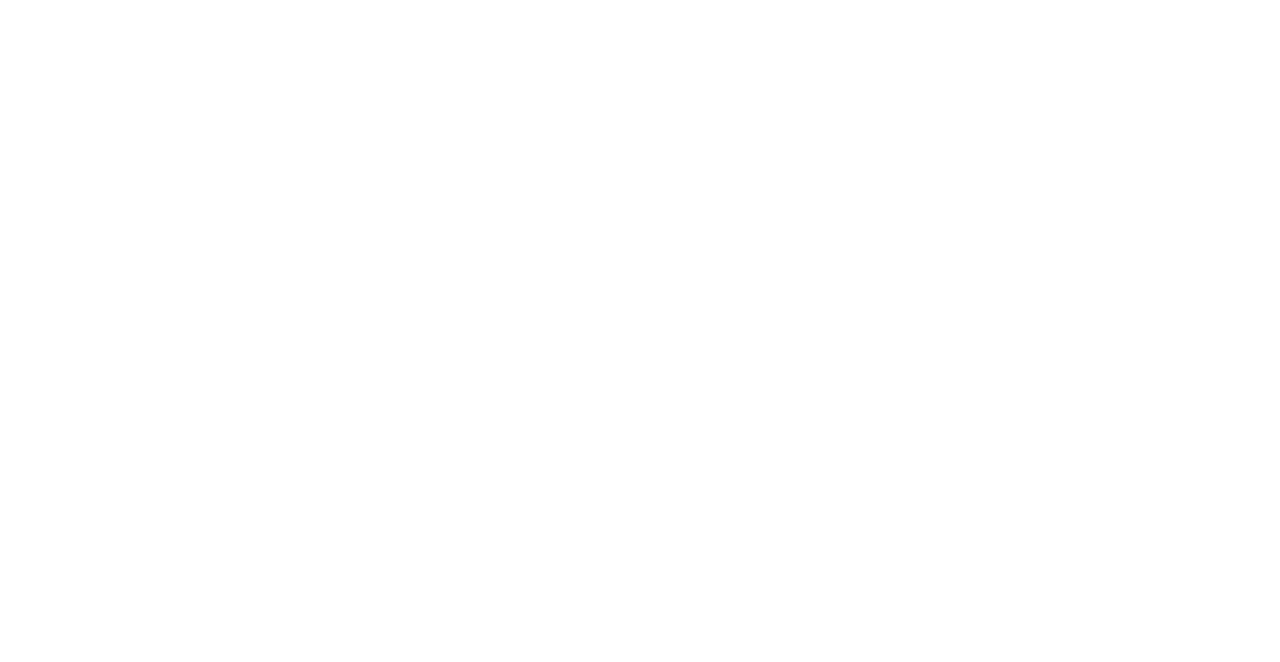
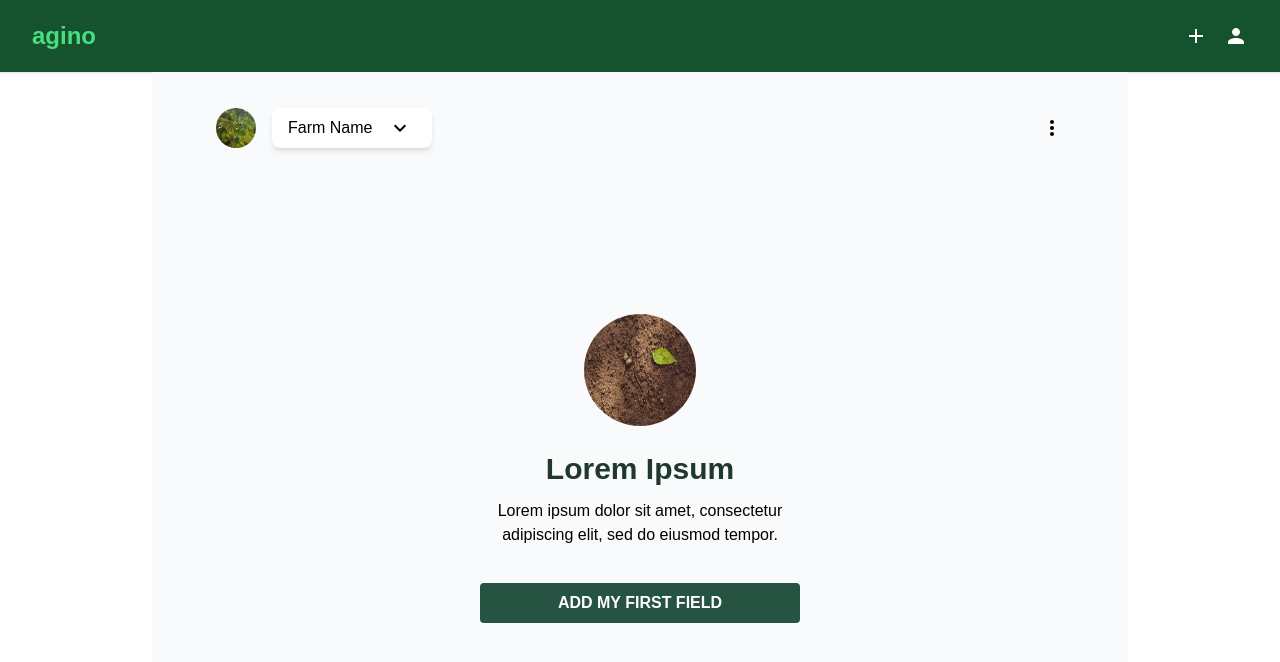
Before and after one commit to kidussintayehu/Farm-Advisor-Web, a React (Create React App) app: page /addfield in a window 1280 px wide. Before the commit this address had no page. Shown: the top 662 px of the page. Built offline with nearby package versions, Linux system fonts and the light colour scheme.

Commit message:
desktop-6 added

```diff
--- a/src/App.js
+++ b/src/App.js
@@ -7,6 +7,8 @@
 } from "react-router-dom";
 import Field from './Pages/Field/Field';
 import Welcome from './Pages/Welcome/Welcome';
+import Addfield from './Pages/Addfield/Addfield';
+
 
 function App () {
   return (
@@ -15,6 +17,9 @@
     <Route path= "/" element= {<Home />} />
     <Route path = "/field" element= { <Field />} />
     <Route path = "/welcome" element= { <Welcome />} />
+    <Route path = "/addfield" element= { <Addfield />} />
+
+
 
     </Routes>
     </BrowserRouter>
--- /dev/null
+++ b/src/Pages/Addfield/Addfield.jsx
@@ -0,0 +1,45 @@
+import Navbar from '../../Components/Navbar/Navbar';
+import land from '../../Assets/Images/land.jpg';
+import ethiopianfarm from '../../Assets/Images/ethiopianfarm.jpg';
+import ExpandMoreOutlinedIcon from '@mui/icons-material/ExpandMoreOutlined';
+import MoreVertOutlinedIcon from '@mui/icons-material/MoreVertOutlined'
+
+
+const Firstfield = () => {
+  return (
+    <div>
+      <Navbar/>
+      <div class = "md:container md:mx-auto bg-slate-50 h-screen pt-9">
+        <div className='justify-between md:items-center md:flex mb-8 '>
+          <div class='flex items-center space-x-4'>
+            <img
+              class='w-10 h-10 rounded-full'
+              src={ethiopianfarm}
+              alt='farm'
+            />
+            <div className=' flex flex-row p-2 rounded-lg shadow-md bg-white w-40'>
+              <div className='pr-4 pl-2'> Farm Name </div>
+                <ExpandMoreOutlinedIcon />
+              </div>
+          </div>
+          <MoreVertOutlinedIcon />
+        </div>
+        <div class = "h-[36rem] flex flex-col justify-center items-center ">
+          <img
+            class = "w-28 h-28 rounded-full" src={land} alt= "farm"
+          />
+          <h1 class ="Roboto text-[30px] pt-5 font-bold text-[#20382F]">
+              Lorem Ipsum</h1>
+          <p class = "text-right md:text-center pt-2 pb-9 w-80">Lorem ipsum dolor sit amet, consectetur adipiscing elit,
+             sed do eiusmod tempor.
+              </p>
+          <button class = "bg-[#275342] hover:bg-[#14532d] w-80 text-white font-bold py-2 px-12 rounded">
+                ADD MY FIRST FIELD
+          </button>
+       </div>
+       </div>
+  </div>
+  )
+}
+
+export default Firstfield
```
Also changed, not shown: src/Assets/Images/land.jpg (added).
